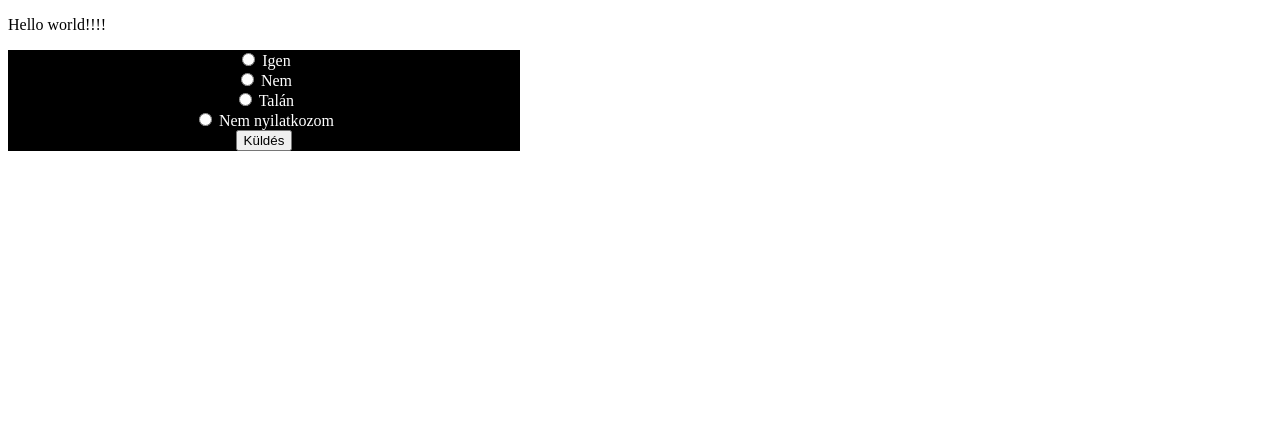
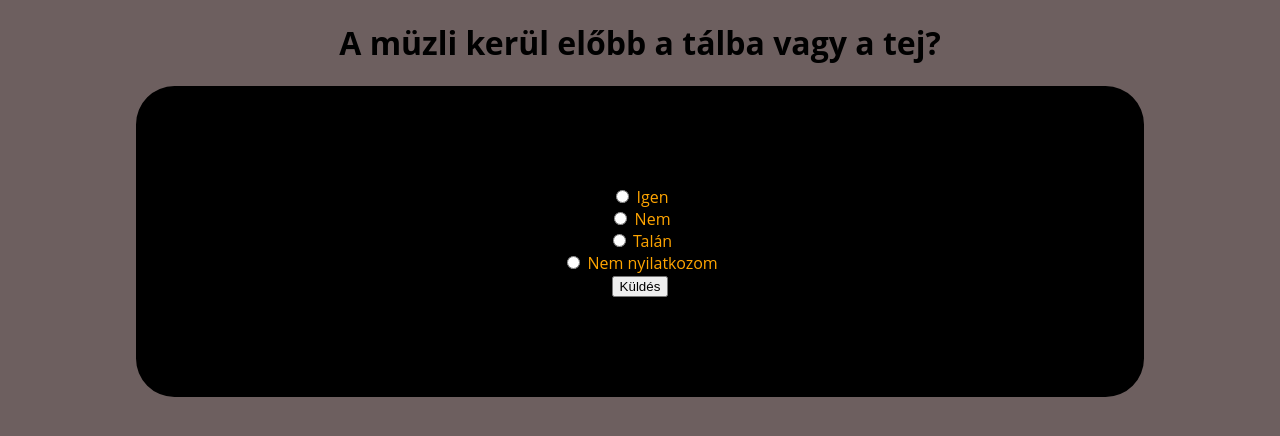
Before and after one commit to ipacsgergo69/nodeszavazo, a website: page public/index.html in a window 1280 px wide. Drawn offline with Linux system fonts and the light colour scheme.

Commit message:
második óra

```diff
--- a/public/index.html
+++ b/public/index.html
@@ -8,7 +8,7 @@
     <title>Document</title>
 </head>
 <body>
-    <p>Hello world!!!!</p>
+    <h1>A müzli kerül előbb a tálba vagy a tej?</h1>
     <form action="" method="get">
         <input type="radio" name="opció" id="gomb1" value="Igen">
         <label for="gomb1">Igen</label>
--- a/public/style.css
+++ b/public/style.css
@@ -1,7 +1,21 @@
+body{
+    font-family: 'Open Sans', sans-serif;
+    background-color: #6d5f5f;
+}
+
 form{
+    display: block;
+    margin: auto 10vw;
     text-align: center;
     background-color: black;
-    color: white;
-    width: 40vw;
+    color: orange;
+    border: 100px;
+    border-radius: 3vw;
+    border-style: solid;
+    border-color: black;
+}
 
+h1{
+    text-align: center;
+    font-family: 'Open Sans', sans-serif;
 }
```
